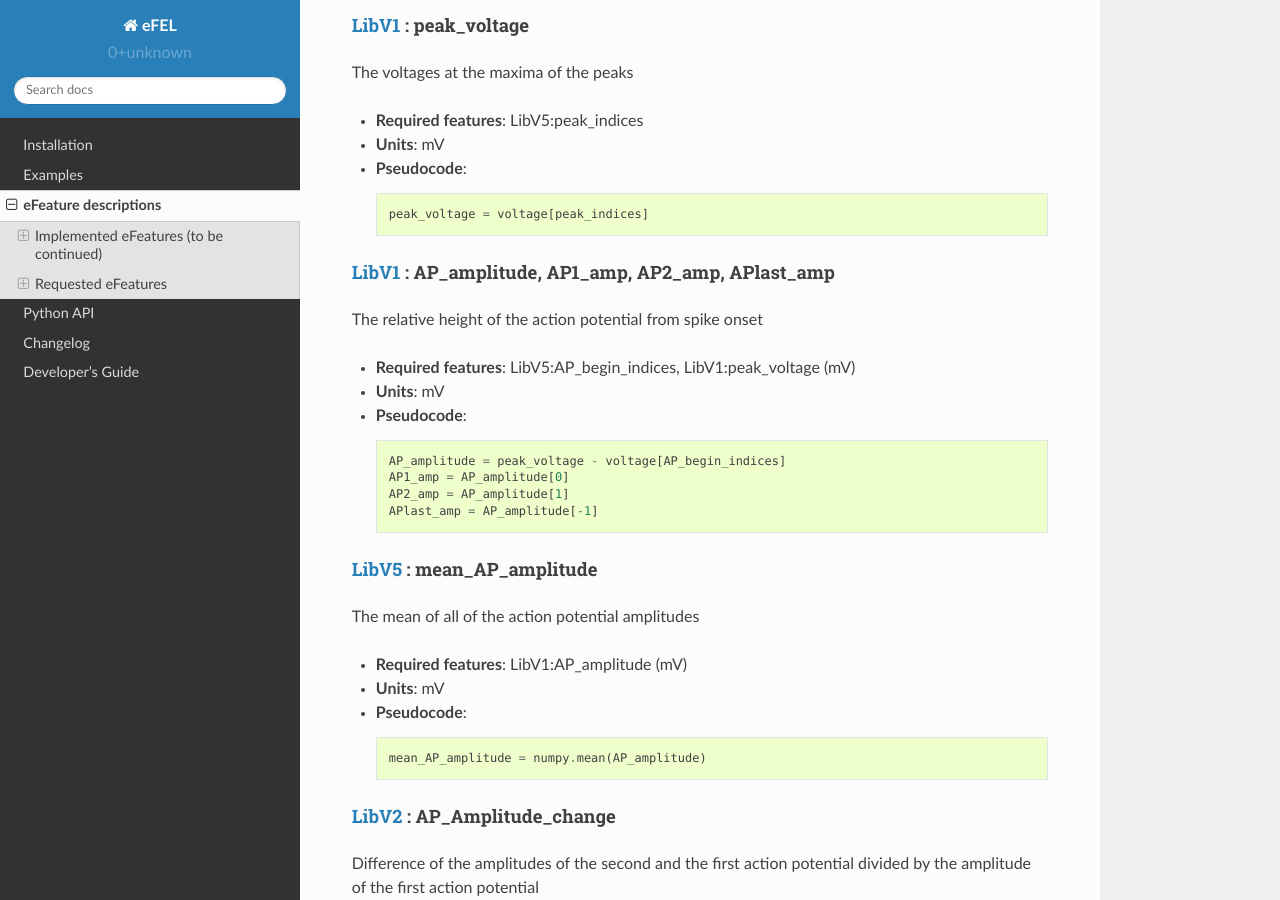
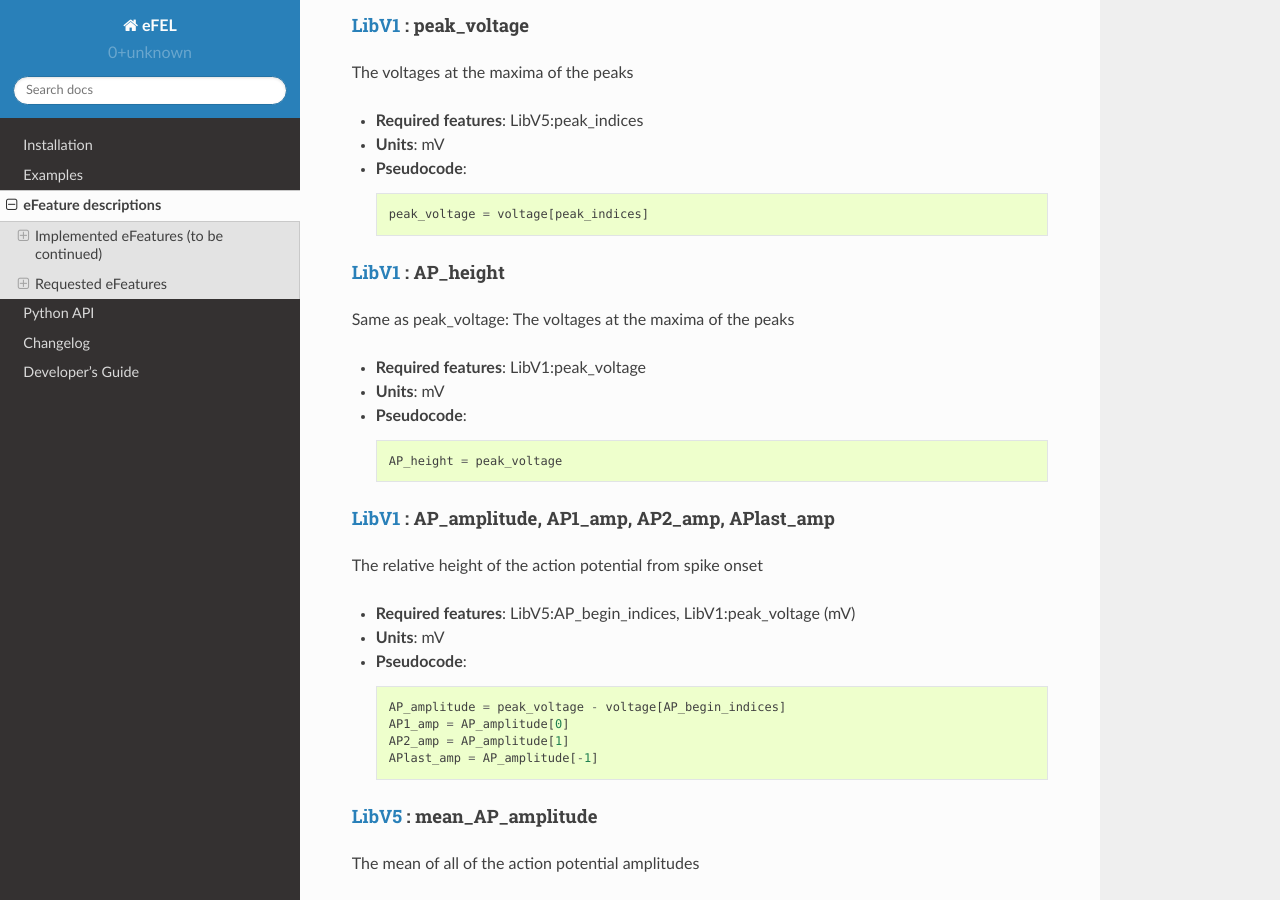
Before and after one commit to BlueBrain/eFEL, a Sphinx documentation site: the page built from docs/source/eFeatures.rst, in a window 1280 px wide and 900 px high, scrolled down 13385 px. Built offline with Sphinx 7.4.7 and the Read the Docs theme 2.0.0, drawn with Linux system fonts in a browser that asks for light colours.

Commit message:
adding AP_height to documentation

```diff
--- a/docs/source/eFeatures.rst
+++ b/docs/source/eFeatures.rst
@@ -618,6 +618,16 @@ The voltages at the maxima of the peaks
 
     peak_voltage = voltage[peak_indices]
 
+`LibV1`_ : AP_height
+~~~~~~~~~~~~~~~~~~~~
+
+Same as peak_voltage: The voltages at the maxima of the peaks
+
+- **Required features**: LibV1:peak_voltage
+- **Units**: mV
+- **Pseudocode**: ::
+
+    AP_height = peak_voltage
 
 `LibV1`_ : AP_amplitude, AP1_amp, AP2_amp, APlast_amp
 ~~~~~~~~~~~~~~~~~~~~~~~~~~~~~~~~~~~~~~~~~~~~~~~~~~~~~
```
